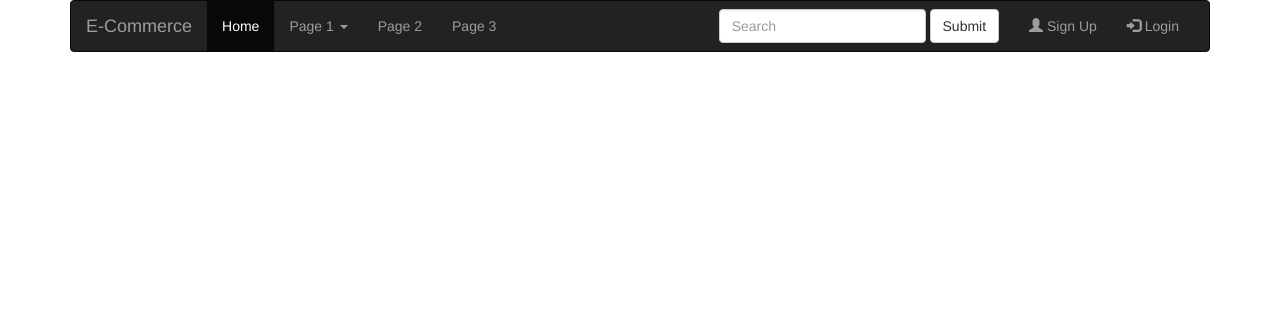
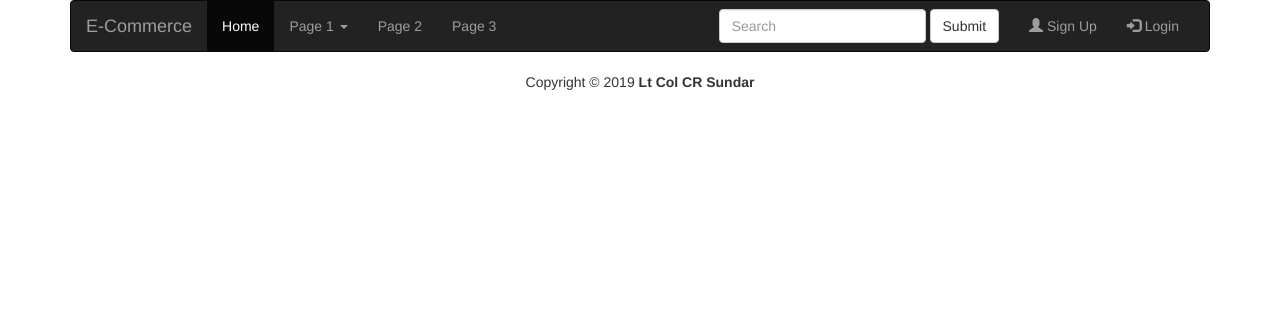
Before and after one commit to crsundar/ecommerce, a Django app: page /home/ in a window 1280 px wide. Shown: the top 312 px of the page. Run offline with Django 3.2, Linux system fonts and the light colour scheme; some libraries are stand-ins or nearby versions.

Commit message:
6th tutorial

```diff
--- a/products/templates/products/base.html
+++ b/products/templates/products/base.html
@@ -17,6 +17,8 @@
       {% block content %}
 
       {% endblock %}
+
+      {% include 'products/footer.html' %}
     </div>
   </body>
 </html>
--- /dev/null
+++ b/products/templates/products/footer.html
@@ -0,0 +1,5 @@
+<div class="row pad">
+	<div class="col-lg-12 text-center">
+		Copyright &copy; 2019 <strong>Lt Col CR Sundar</strong>
+	</div>
+</div>
```
